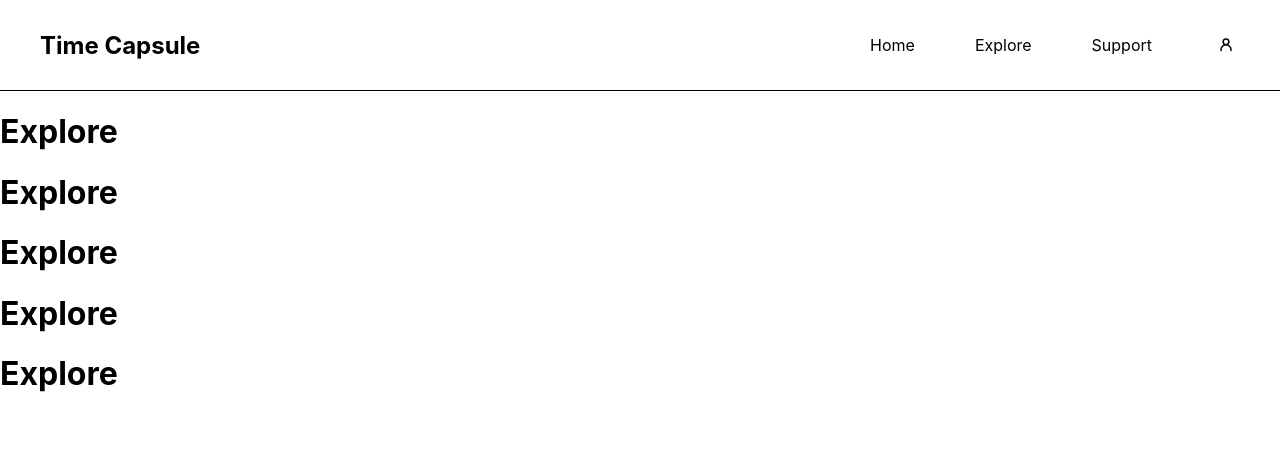
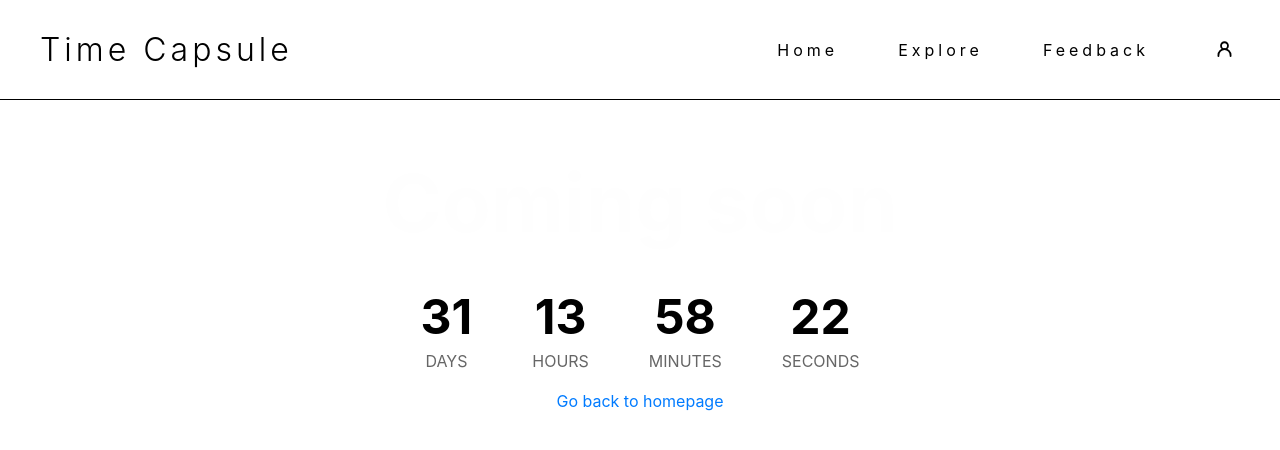
Before and after one commit to CedricLimAhTock/Time-Capsule, a React (Create React App) app in the folder client/: page /explore in a window 1280 px wide. Shown: the top 450 px of the page. Built offline with nearby package versions, Linux system fonts and the light colour scheme.

Commit message:
Random fixes

```diff
--- a/client/package.json
+++ b/client/package.json
@@ -6,6 +6,7 @@
     "@testing-library/jest-dom": "^5.17.0",
     "@testing-library/react": "^13.4.0",
     "@testing-library/user-event": "^13.5.0",
+    "particle.js": "^1.0.7",
     "react": "^18.2.0",
     "react-dom": "^18.2.0",
     "react-router-dom": "^6.15.0",
--- a/client/src/App.js
+++ b/client/src/App.js
@@ -5,7 +5,7 @@ import Layout from './components/Layout';
 import Home from './pages/Home';
 import Explore from './pages/Explore';
 import Login from './pages/Login';
-import Support from './pages/Support';
+import Feedback from './pages/Feedback';
 import NotFound from './pages/NotFound';
 
 function App() {
@@ -15,7 +15,7 @@ function App() {
         <Routes>
           <Route path="/" element={<Layout><Home /></Layout>} />
           <Route path="/explore" element={<Layout><Explore /></Layout>} />
-          <Route path="/support" element={<Layout><Support /></Layout>} />
+          <Route path="/feedback" element={<Layout><Feedback /></Layout>} />
           {/* Login without Layout */}
           <Route path='/login' element={<Login />} />
           <Route path='*' element={<NotFound />} />
--- /dev/null
+++ b/client/src/components/Countdown.css
@@ -0,0 +1,27 @@
+.countdown-container {
+  display: flex;
+  justify-content: center;
+  align-items: center;
+  position: relative;
+}
+
+.countdown-box {
+  text-align: center;
+  margin: 0px 10px;
+  padding: 20px;
+}
+
+.countdown-number {
+  font-size: 3rem;
+  font-weight: bold;
+  color: #000;
+}
+
+.countdown-label {
+  font-size: 1rem;
+  color: #666;
+  margin-top: 5px;
+}
+
+
+/* Add additional styling as needed */
--- /dev/null
+++ b/client/src/components/Countdown.js
@@ -0,0 +1,53 @@
+import React, { useState, useEffect } from 'react';
+import './Countdown.css'; // You can create your own CSS file for styling
+
+function Countdown() {
+  const targetDate = new Date('2023-10-01T10:00:00'); // Set your target date and time here
+
+  const calculateTimeRemaining = () => {
+    const now = new Date();
+    const timeDiff = targetDate - now;
+
+    const days = Math.floor(timeDiff / (1000 * 60 * 60 * 24));
+    const hours = Math.floor((timeDiff % (1000 * 60 * 60 * 24)) / (1000 * 60 * 60));
+    const minutes = Math.floor((timeDiff % (1000 * 60 * 60)) / (1000 * 60));
+    const seconds = Math.floor((timeDiff % (1000 * 60)) / 1000);
+
+    return { days, hours, minutes, seconds };
+  };
+
+  const [timeRemaining, setTimeRemaining] = useState(calculateTimeRemaining());
+
+  useEffect(() => {
+    const interval = setInterval(() => {
+      setTimeRemaining(calculateTimeRemaining());
+    }, 1000);
+
+    return () => {
+      clearInterval(interval);
+    };
+  });
+
+  return (
+    <div className="countdown-container">
+      <div className="countdown-box">
+        <div className="countdown-number">{timeRemaining.days}</div>
+        <div className="countdown-label">DAYS</div>
+      </div>
+      <div className="countdown-box">
+        <div className="countdown-number">{timeRemaining.hours}</div>
+        <div className="countdown-label">HOURS</div>
+      </div>
+      <div className="countdown-box">
+        <div className="countdown-number">{timeRemaining.minutes}</div>
+        <div className="countdown-label">MINUTES</div>
+      </div>
+      <div className="countdown-box">
+        <div className="countdown-number">{timeRemaining.seconds}</div>
+        <div className="countdown-label">SECONDS</div>
+      </div>
+    </div>
+  );
+}
+
+export default Countdown;
--- a/client/src/components/Header/Header.css
+++ b/client/src/components/Header/Header.css
@@ -14,9 +14,36 @@
   padding-right: 40px;
 }
 
-.left-section {
-  font-weight: bold;
-  font-size: 1.5rem;
+.logo-link, .space{
+  letter-spacing: 4px;
+}
+
+
+
+.logo-link {
+  font-weight: 300;
+  font-size: 2rem;
+  position: relative;
+  display: inline-block;
+  color: #333; /* Set your text color */
+  text-decoration: none;
+}
+
+.logo-link::after {
+  content: '';
+  position: absolute;
+  bottom: -2px;
+  left: 0;
+  width: 85%;
+  height: 2px;
+  background-color: #333; /* Set your underline color */
+  transform: scaleX(0);
+  transform-origin: bottom left;
+  transition: transform 0.3s ease-in-out;
+}
+
+.logo-link:hover::after {
+  transform: scaleX(1);
 }
 
 .right-section {
--- a/client/src/components/Header/Header.js
+++ b/client/src/components/Header/Header.js
@@ -1,5 +1,3 @@
-// Header.js
-
 import React, { useState } from 'react';
 import { NavLink } from 'react-router-dom';
 import './Header.css';
@@ -21,15 +19,14 @@ const Header = () => {
 
   return (
     <header className="header">
-      <div className={`overlay ${isFormOpen ? 'fade-in' : 'fade-out'}`} onClick={toggleForm}></div>
       <div className="left-section">
         <NavLink exact to="/" className="logo-link">Time Capsule</NavLink>
       </div>
       <div className="right-section">
         <nav className="nav-links">
-          <NavLink exact to="/" activeClassName="active-link">Home</NavLink>
-          <NavLink to="/explore" activeClassName="active-link">Explore</NavLink>
-          <NavLink to="/support" activeClassName="active-link">Support</NavLink>
+          <NavLink exact to="/" className="space" activeClassName="active-link">Home</NavLink>
+          <NavLink to="/explore" className="space" activeClassName="active-link">Explore</NavLink>
+          <NavLink to="/feedback" className="space" activeClassName="active-link">Feedback</NavLink>
         </nav>
         <div className="icon" onClick={toggleForm}>
           <User />
--- a/client/src/pages/Explore.js
+++ b/client/src/pages/Explore.js
@@ -1,13 +1,13 @@
 import React from 'react'
+import Countdown from '../components/Countdown';
 
 const Explore = () => {
   return (
-    <div>
-        <h1>Explore</h1>
-        <h1>Explore</h1>
-        <h1>Explore</h1>
-        <h1>Explore</h1>
-        <h1>Explore</h1>
+    <div className='explore'>
+      <h1 className='not-found-title'>Coming soon</h1>
+      <Countdown />
+      {/*<p className='not-found-text'>Oops! The page you're looking for doesn't exist.</p> */}
+      <a href='/' className='not-found-link'>Go back to homepage</a>
     </div>
   )
 }
--- a/client/src/pages/Support.js
+++ b/client/src/pages/Feedback.js
@@ -1,9 +1,9 @@
 import React from 'react'
 
-const Support = () => {
+const Feedback = () => {
   return (
     <div>Support</div>
   )
 }
 
-export default Support
+export default Feedback
--- a/client/src/pages/Home.js
+++ b/client/src/pages/Home.js
@@ -27,7 +27,8 @@ const Home = () => {
       </div>
 
       <div className='right-container'>
-        <img src={imageUrl} alt='Time Capsule Product' /> {/* Use a concise description */}
+        <img src={imageUrl} alt='Time Capsule Product' />
+        {/* <Countdown /> */}
       </div>
     </div>
   );
--- a/client/src/pages/style/Home.css
+++ b/client/src/pages/style/Home.css
@@ -30,6 +30,7 @@
     padding: 10px 40px;
     display: flex;
     justify-content: center;
+    align-items: center;
   }
 
   .right-container img {
@@ -53,7 +54,9 @@
   .hero-input::placeholder {
     font-family: Arial, Helvetica, sans-serif;
     color: rgba(0, 0, 0, 0.5);
-  }
+    letter-spacing: 2px;
+    font-size: 0.9rem;
+    }
 
   .hero-button {
     width: 20rem;
@@ -62,4 +65,5 @@
     border-radius: 4px;
     background-color: #ffffff;
     cursor: pointer;
+    font-size: 1rem;
   }
--- a/client/src/pages/style/NotFound.css
+++ b/client/src/pages/style/NotFound.css
@@ -41,3 +41,13 @@
   .not-found-link:hover {
     color: #0056b3;
   }
+
+.explore {
+  display: flex;
+  flex-direction: column;
+  align-items: center;
+  justify-content: center;
+  height: 100%;
+  top: 50%;
+  text-align: center;
+}
```
Also changed, not shown: client/src/assets/user.svg, 1 other file (tests, documents, lock files or other folders).
